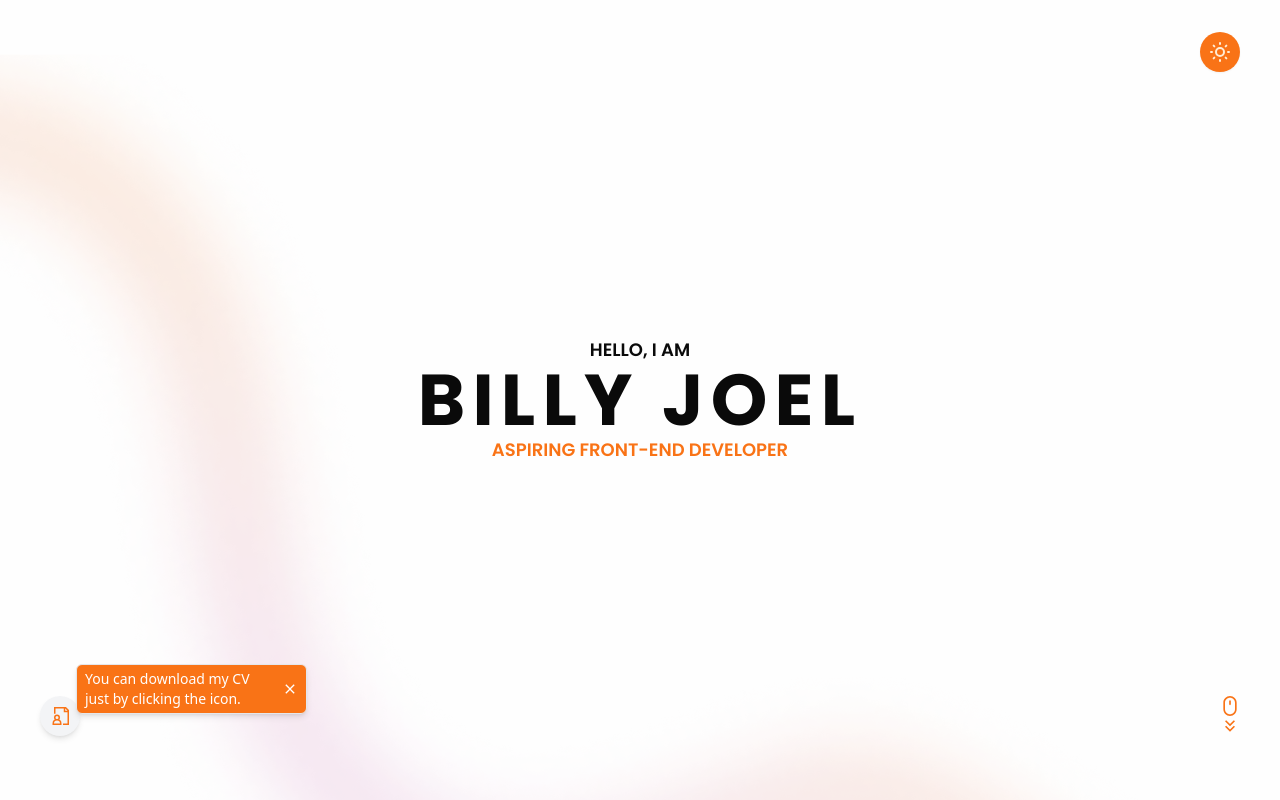
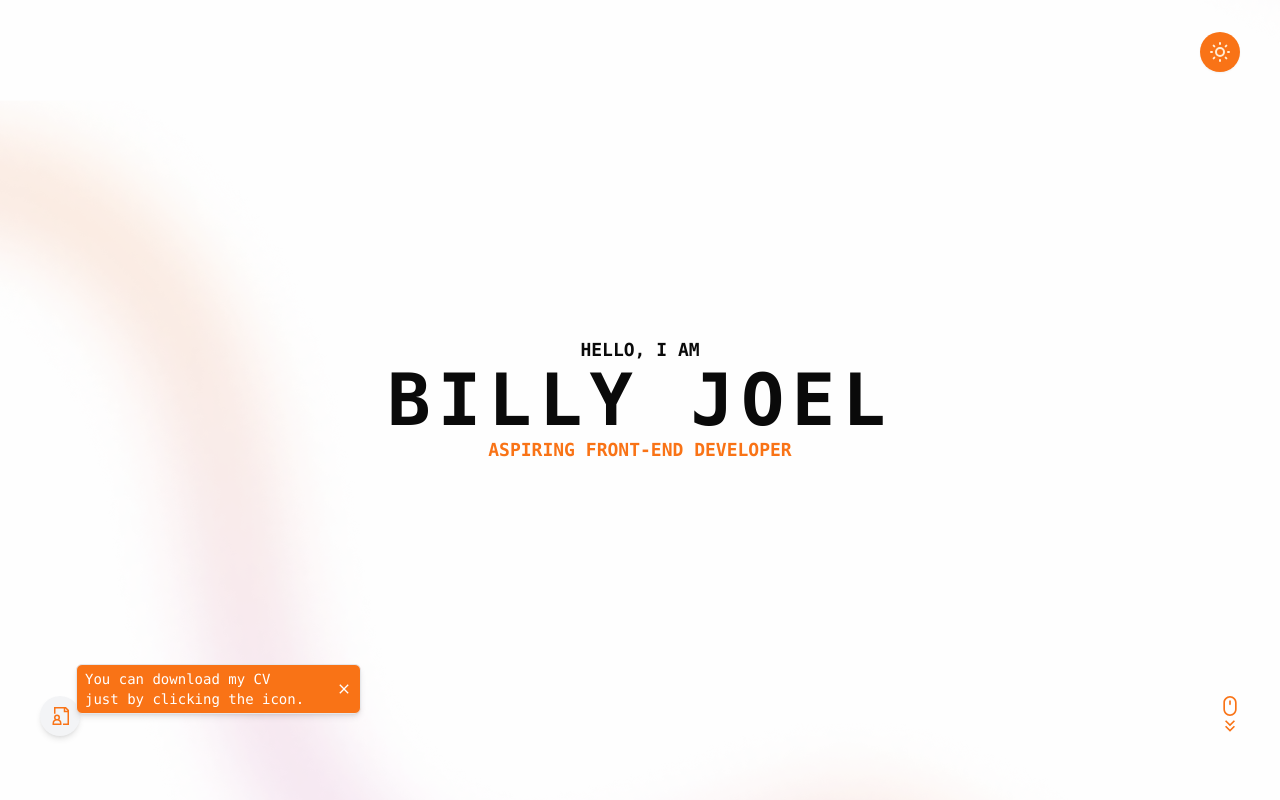
Before and after one commit to BillyJoelBallola/my_portfolio, a React (Vite) app: page / in a window 1280 px wide. Shown: the top 800 px of the page. Built offline with nearby package versions, Linux system fonts and the light colour scheme.

Commit message:
change font style

```diff
--- a/src/App.jsx
+++ b/src/App.jsx
@@ -6,7 +6,7 @@ import DownloadCV from "./components/DownloadCV";
 
 const App = () => {
   return (
-    <div className="main-bg w-full relative">
+    <div className="main-bg w-full relative font-mono">
       <div className="text-neutral-950 dark:text-neutral-50 bg-neutral-50/20 dark:bg-neutral-900 backdrop-blur-5">
         <Scroll />
         <DownloadCV />
--- a/src/components/CustomDialog.jsx
+++ b/src/components/CustomDialog.jsx
@@ -33,10 +33,14 @@ const CustomDialog = ({ visible, setVisible, info }) => {
           </button>
         </div>
         <div className="flex rounded-lg overflow-hidden mt-4">
-          <img src={image} alt="project image" className="object-cover" />
+          <img
+            src={image}
+            alt="project image"
+            className="object-cover object-center w-full aspect-auto"
+          />
         </div>
-        <div className="mt-4 p-4 bg-neutral-100 dark:bg-neutral-900 rounded-md">
-          <pre className="font-mono text-sm whitespace-pre-wrap break-words overflow-x-auto">
+        <div className="mt-4 p-4 bg-neutral-200/50 dark:bg-neutral-900 rounded-md">
+          <div className="text-sm whitespace-pre-wrap break-words overflow-x-auto">
             <span className="text-teal-500">&#123;</span>
             <br />
             <br />
@@ -64,24 +68,8 @@ const CustomDialog = ({ visible, setVisible, info }) => {
             <br />
             <br />
             <span className="text-teal-500">&#125;</span>
-          </pre>
+          </div>
         </div>
-
-        {/* <div className="mt-4 p-4 bg-neutral-200 dark:bg-neutral-900 rounded-md">
-          <div className="flex gap-2 mb-4">
-            <span className="font-semibold">[</span>
-            {tags.map((tag, idx) => (
-              <Fragment key={idx}>
-                <div className="text-sm my-auto rounded-md text-neutral-50 bg-neutral-800 px-2">
-                  {tag}
-                </div>
-                <span className={idx + 1 === tags.length && "hidden"}>,</span>
-              </Fragment>
-            ))}
-            <span className="font-semibold">]</span>
-          </div>
-          <p className="text-sm">{description}</p>
-        </div> */}
       </div>
     </div>
   );
--- a/src/components/Main.jsx
+++ b/src/components/Main.jsx
@@ -9,7 +9,7 @@ import Footer from "./Footer";
 
 const Main = () => {
   return (
-    <main className="grid gap-40 w-full pb-[150px] font-poppins dark:text-neutral-100">
+    <main className="grid gap-40 w-full pb-[150px] font-mono dark:text-neutral-100">
       <Header />
       <About />
       <Skills />
```
